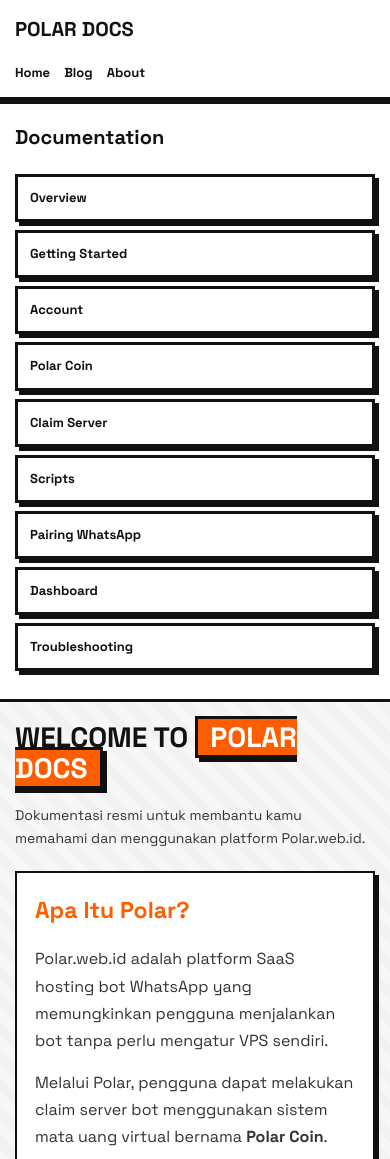
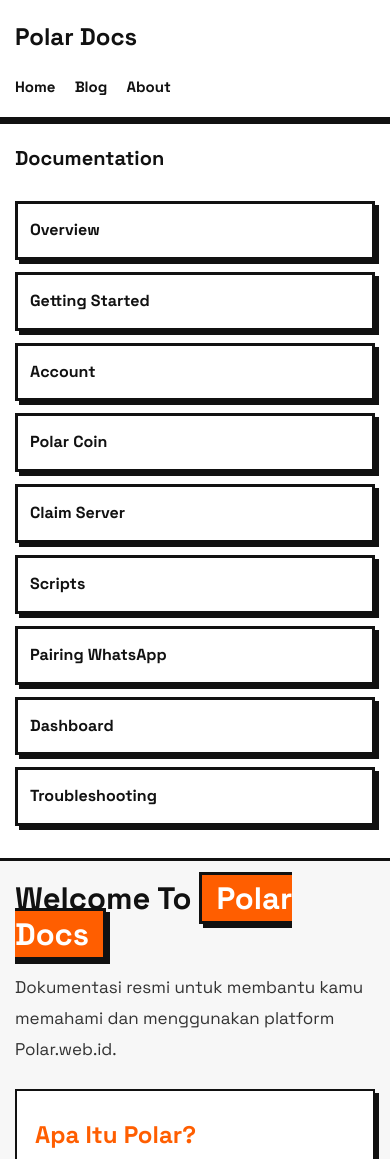
Before and after one commit to pashaba/polar, a website: page public/docs/index.html in a window 390 px wide. Shown: the top 1159 px of the page. Drawn offline with Linux system fonts and the light colour scheme.

Commit message:
Refactor CSS for layout and style adjustments
Updated various CSS styles for improved layout and design consistency.

```diff
--- a/public/docs/style.css
+++ b/public/docs/style.css
@@ -1,8 +1,6 @@
 @import url('https://fonts.googleapis.com/css2?family=Space+Grotesk:wght@400;500;600;700;800;900&display=swap');
 
-
 :root{
-
     --bg-main:#f7f7f7;
     --bg-card:#ffffff;
     --bg-nav:#ffffff;
@@ -13,19 +11,13 @@
     --text-main:#111111;
     --text-muted:#333333;
 
-    --border:3px solid #111111;
-
-    --shadow-heavy:6px 6px 0 #111111;
-    --shadow-light:4px 4px 0 #111111;
-
-    --transition:.15s ease;
-
+    --border:3px solid #111;
+    --shadow-heavy:6px 6px 0 #111;
+    --shadow-light:4px 4px 0 #111;
 }
 
 
-
 [data-theme="dark"]{
-
     --bg-main:#121212;
     --bg-card:#1c1c1c;
     --bg-nav:#1c1c1c;
@@ -34,128 +26,77 @@
     --text-muted:#b3b3b3;
 
     --border:3px solid #f2f2f2;
-
     --shadow-heavy:6px 6px 0 #f2f2f2;
     --shadow-light:4px 4px 0 #b3b3b3;
-
 }
 
 
 
 *{
-
     margin:0;
     padding:0;
     box-sizing:border-box;
-
-    font-family:'Space Grotesk',sans-serif;
-
+    font-family:"Space Grotesk",sans-serif;
 }
 
 
-
 html{
-
-    width:100%;
-    overflow-x:hidden;
-
+    font-size:16px;
 }
 
 
-
 body{
-
-    width:100%;
-
     background:var(--bg-main);
-
     color:var(--text-main);
-
-    line-height:1.7;
-
+    line-height:1.8;
     overflow-x:hidden;
-
-    background-image:
-    repeating-linear-gradient(
-        45deg,
-        rgba(0,0,0,.02) 0px,
-        rgba(0,0,0,.02) 10px,
-        transparent 10px,
-        transparent 20px
-    );
-
 }
 
 
 
 
-/* NAVBAR */
-
+/* NAV */
 
 nav{
-
     position:sticky;
     top:0;
-    z-index:100;
-
-    width:100%;
+    z-index:10;
 
     display:flex;
-
     justify-content:space-between;
-
     align-items:center;
 
-    padding:12px 6%;
+    padding:16px 6%;
 
     background:var(--bg-nav);
-
     border-bottom:var(--border);
-
     box-shadow:0 4px 0 #111;
-
 }
 
 
-
 .logo{
-
-    font-size:24px;
-
+    font-size:28px;
     font-weight:900;
-
-    text-transform:uppercase;
-
 }
 
 
-
 .logo span{
-
     background:var(--orange);
-
     color:white;
 
-    padding:4px 10px;
+    padding:5px 12px;
 
     border:var(--border);
-
     box-shadow:var(--shadow-light);
-
 }
 
 
-
 nav a{
-
     color:var(--text-main);
-
     text-decoration:none;
-
     font-weight:800;
-
-    margin-left:15px;
-
+    font-size:16px;
+    margin-left:20px;
 }
 
 
@@ -164,16 +105,15 @@ nav a{
 
 /* LAYOUT */
 
-
 .layout{
 
-    max-width:1250px;
+    max-width:1300px;
 
     margin:auto;
 
     display:grid;
 
-    grid-template-columns:270px 1fr;
+    grid-template-columns:280px 1fr;
 
 }
 
@@ -190,9 +130,9 @@ nav a{
 
     border-right:var(--border);
 
-    padding:30px 20px;
+    padding:35px 25px;
 
-    min-height:calc(100vh - 70px);
+    min-height:calc(100vh - 80px);
 
 }
 
@@ -200,11 +140,11 @@ nav a{
 
 .sidebar h3{
 
-    font-size:20px;
+    font-size:24px;
 
     font-weight:900;
 
-    margin-bottom:20px;
+    margin-bottom:25px;
 
 }
 
@@ -214,9 +154,9 @@ nav a{
 
     display:block;
 
-    padding:10px 12px;
+    padding:12px 15px;
 
-    margin-bottom:10px;
+    margin-bottom:12px;
 
     background:white;
 
@@ -230,21 +170,7 @@ nav a{
 
     font-weight:800;
 
-    font-size:13px;
-
-    transition:.15s;
-
-}
-
-
-
-.sidebar a:hover{
-
-    background:var(--orange);
-
-    color:white;
-
-    transform:translate(2px,2px);
+    font-size:15px;
 
 }
 
@@ -257,7 +183,7 @@ nav a{
 
 .content{
 
-    padding:50px;
+    padding:60px;
 
 }
 
@@ -269,13 +195,11 @@ nav a{
 
 .hero h1{
 
-    font-size:52px;
+    font-size:56px;
 
     font-weight:900;
 
-    line-height:1.1;
-
-    text-transform:uppercase;
+    line-height:1.15;
 
 }
 
@@ -287,7 +211,7 @@ nav a{
 
     color:white;
 
-    padding:0 12px;
+    padding:3px 14px;
 
     border:var(--border);
 
@@ -301,7 +225,7 @@ nav a{
 
     margin-top:20px;
 
-    font-size:18px;
+    font-size:20px;
 
     color:var(--text-muted);
 
@@ -311,7 +235,7 @@ nav a{
 
 
 
-/* CARD */
+/* ARTICLE CARD */
 
 
 .card{
@@ -322,9 +246,9 @@ nav a{
 
     box-shadow:var(--shadow-heavy);
 
-    padding:30px;
+    padding:35px;
 
-    margin:35px 0;
+    margin:40px 0;
 
 }
 
@@ -332,13 +256,13 @@ nav a{
 
 .card h2{
 
-    font-size:30px;
+    font-size:34px;
 
     font-weight:900;
 
     color:var(--orange);
 
-    margin-bottom:15px;
+    margin-bottom:20px;
 
 }
 
@@ -346,11 +270,11 @@ nav a{
 
 .card h3{
 
-    margin-top:25px;
-
-    font-size:20px;
+    font-size:24px;
 
     font-weight:900;
+
+    margin-top:30px;
 
 }
 
@@ -358,9 +282,21 @@ nav a{
 
 .card p{
 
+    font-size:17px;
+
     color:var(--text-muted);
 
-    margin-bottom:15px;
+    margin-bottom:20px;
+
+}
+
+
+
+.card li{
+
+    font-size:17px;
+
+    margin-bottom:8px;
 
 }
 
@@ -369,7 +305,7 @@ nav a{
 .card ul,
 .card ol{
 
-    margin-left:25px;
+    margin-left:30px;
 
 }
 
@@ -387,9 +323,11 @@ nav a{
 
     box-shadow:var(--shadow-light);
 
-    padding:15px;
+    padding:20px;
 
-    margin:15px 0;
+    margin:20px 0;
+
+    font-size:17px;
 
     font-weight:800;
 
@@ -402,14 +340,6 @@ nav a{
 /* CODE */
 
 
-code{
-
-    font-family:monospace;
-
-}
-
-
-
 pre{
 
     background:#111;
@@ -420,12 +350,54 @@ pre{
 
     box-shadow:var(--shadow-light);
 
-    padding:20px;
+    padding:25px;
+
+    font-size:15px;
 
     overflow:auto;
 
 }
 
+
+
+code{
+
+    font-family:monospace;
+
+}
+
+
+
+
+
+/* BUTTON */
+
+
+.btn{
+
+    display:inline-flex;
+
+    align-items:center;
+
+    justify-content:center;
+
+    background:var(--orange);
+
+    color:white;
+
+    padding:14px 24px;
+
+    border:var(--border);
+
+    box-shadow:var(--shadow-heavy);
+
+    text-decoration:none;
+
+    font-weight:900;
+
+    font-size:16px;
+
+}
 
 
 
@@ -439,7 +411,7 @@ table{
 
     border-collapse:collapse;
 
-    margin:20px 0;
+    font-size:16px;
 
 }
 
@@ -455,56 +427,13 @@ th{
 
 
 
-th,
-td{
+th,td{
 
     border:var(--border);
 
-    padding:12px;
+    padding:14px;
 
 }
-
-
-
-
-
-/* BUTTON */
-
-
-.btn{
-
-    display:inline-flex;
-
-    justify-content:center;
-
-    align-items:center;
-
-    background:var(--orange);
-
-    color:white;
-
-    border:var(--border);
-
-    box-shadow:var(--shadow-heavy);
-
-    padding:12px 20px;
-
-    font-weight:900;
-
-    text-decoration:none;
-
-}
-
-
-
-.btn:hover{
-
-    transform:translate(3px,3px);
-
-    box-shadow:3px 3px 0 #111;
-
-}
-
 
 
 
@@ -520,9 +449,12 @@ footer{
 
     text-align:center;
 
-    padding:30px;
+    padding:35px;
+
+    font-size:16px;
 
 }
+
 
 
 
@@ -533,15 +465,23 @@ footer{
 @media(max-width:850px){
 
 
+    html{
+
+        font-size:16px;
+
+    }
+
+
+
     nav{
 
-        padding:12px 15px;
+        padding:15px;
 
         flex-direction:column;
 
         align-items:flex-start;
 
-        gap:12px;
+        gap:15px;
 
     }
 
@@ -549,7 +489,7 @@ footer{
 
     .logo{
 
-        font-size:20px;
+        font-size:24px;
 
     }
 
@@ -557,11 +497,12 @@ footer{
 
     nav a{
 
-        margin:0 10px 0 0;
+        font-size:15px;
 
-        font-size:13px;
+        margin:0 15px 0 0;
 
     }
+
 
 
 
@@ -569,15 +510,11 @@ footer{
 
         display:block;
 
-        width:100%;
-
     }
 
 
 
     .sidebar{
-
-        width:100%;
 
         min-height:auto;
 
@@ -591,15 +528,22 @@ footer{
 
 
 
+    .sidebar h3{
+
+        font-size:20px;
+
+    }
+
+
+
     .sidebar a{
 
-        display:block;
+        font-size:16px;
 
-        width:100%;
-
-        margin-bottom:8px;
+        padding:12px;
 
     }
+
 
 
 
@@ -611,9 +555,10 @@ footer{
 
 
 
+
     .hero h1{
 
-        font-size:34px;
+        font-size:36px;
 
     }
 
@@ -621,19 +566,18 @@ footer{
 
     .hero p{
 
-        font-size:14px;
+        font-size:17px;
 
     }
 
 
 
+
     .card{
 
-        padding:18px;
+        padding:22px 18px;
 
-        margin:20px 0;
-
-        box-shadow:4px 4px 0 #111;
+        margin:25px 0;
 
     }
 
@@ -641,7 +585,24 @@ footer{
 
     .card h2{
 
-        font-size:23px;
+        font-size:27px;
+
+    }
+
+
+
+    .card h3{
+
+        font-size:21px;
+
+    }
+
+
+
+    .card p,
+    .card li{
+
+        font-size:16px;
 
     }
 
@@ -649,11 +610,9 @@ footer{
 
     pre{
 
-        font-size:12px;
+        font-size:13px;
 
-        white-space:pre-wrap;
-
-        word-break:break-word;
+        padding:15px;
 
     }
 
@@ -665,12 +624,20 @@ footer{
 
         overflow-x:auto;
 
-        font-size:12px;
+    }
+
+
+
+    .btn{
+
+        width:100%;
+
+        font-size:16px;
 
     }
 
+}
 
-}
 
 
 
@@ -679,7 +646,7 @@ footer{
 
     .hero h1{
 
-        font-size:28px;
+        font-size:31px;
 
     }
 
@@ -689,16 +656,17 @@ footer{
 
         border-width:2px;
 
-    }
-
-
-
-    .btn{
-
-        width:100%;
+        box-shadow:4px 4px 0 #111;
 
     }
 
 
 
+    .card h2{
+
+        font-size:24px;
+
+    }
+
+
 }
```
